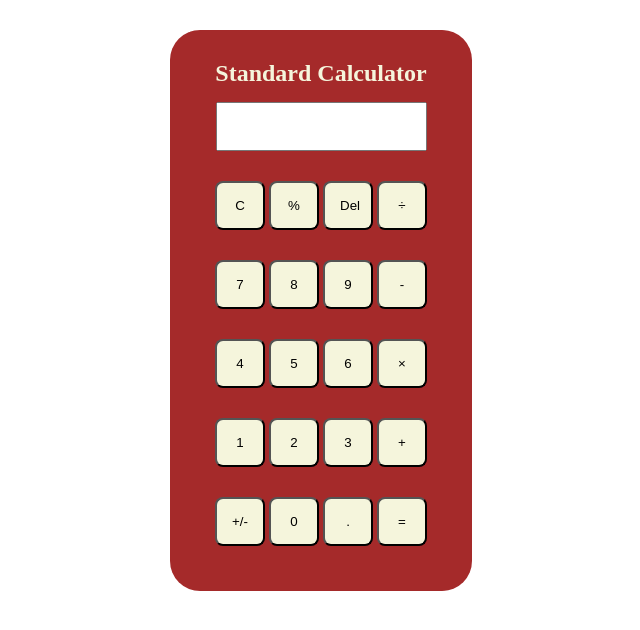
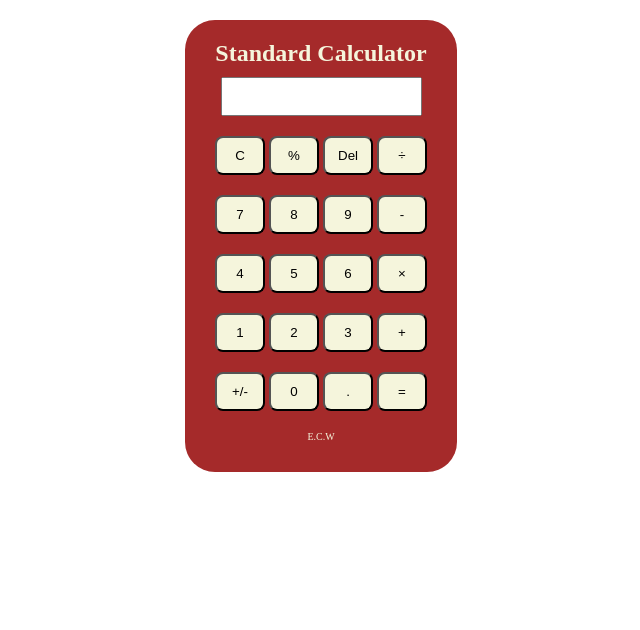
Before and after one commit to Erin-Caitlin/Calculator, a plain HTML site: page index.html in a window 1280 px wide. Shown: the whole page, without its empty margins (319-959 px from the left). Drawn offline with Linux system fonts and the light colour scheme.

Commit message:
Calculator update

```diff
--- a/css/style.css
+++ b/css/style.css
@@ -2,7 +2,7 @@
 *::before,
 *::after{
     margin: 0;
-    padding: 15px;
+    padding: 10px;
     box-sizing: border-box;
 }
 
@@ -19,6 +19,7 @@ body{
     color: var(--awesome);
     text-align: center;
 }
+
 h1{
     font-size: 45px;
 }
@@ -33,5 +34,8 @@ button{
     background-color: brown;
     margin-inline: auto;
     border-radius: 30px;
+}
 
+P{
+    font-size: 10px;
 }
--- a/index.html
+++ b/index.html
@@ -44,6 +44,7 @@
             <button class="button 3">.</button>
             <button class="button 4">=</button>
         </div>
+        <p>E.C.W</p>
     </form>
     </div>
 </body>
```
